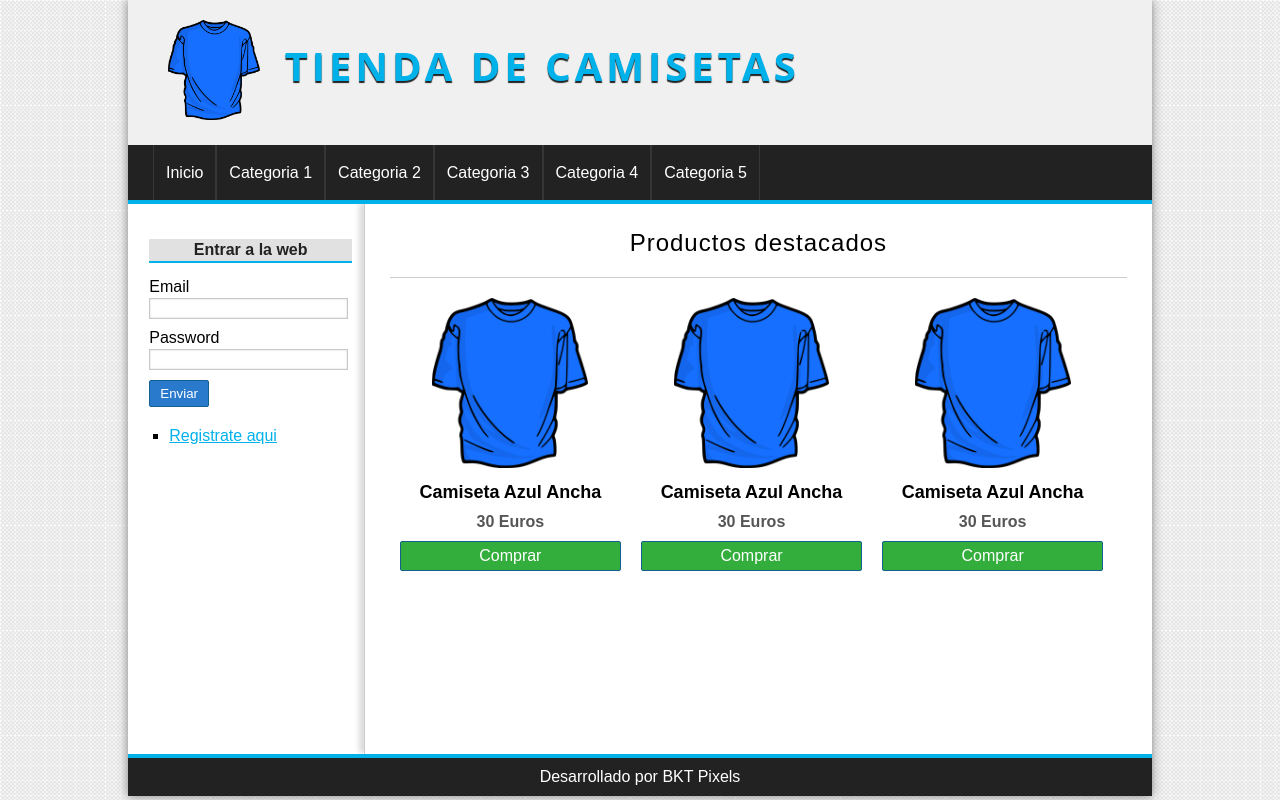
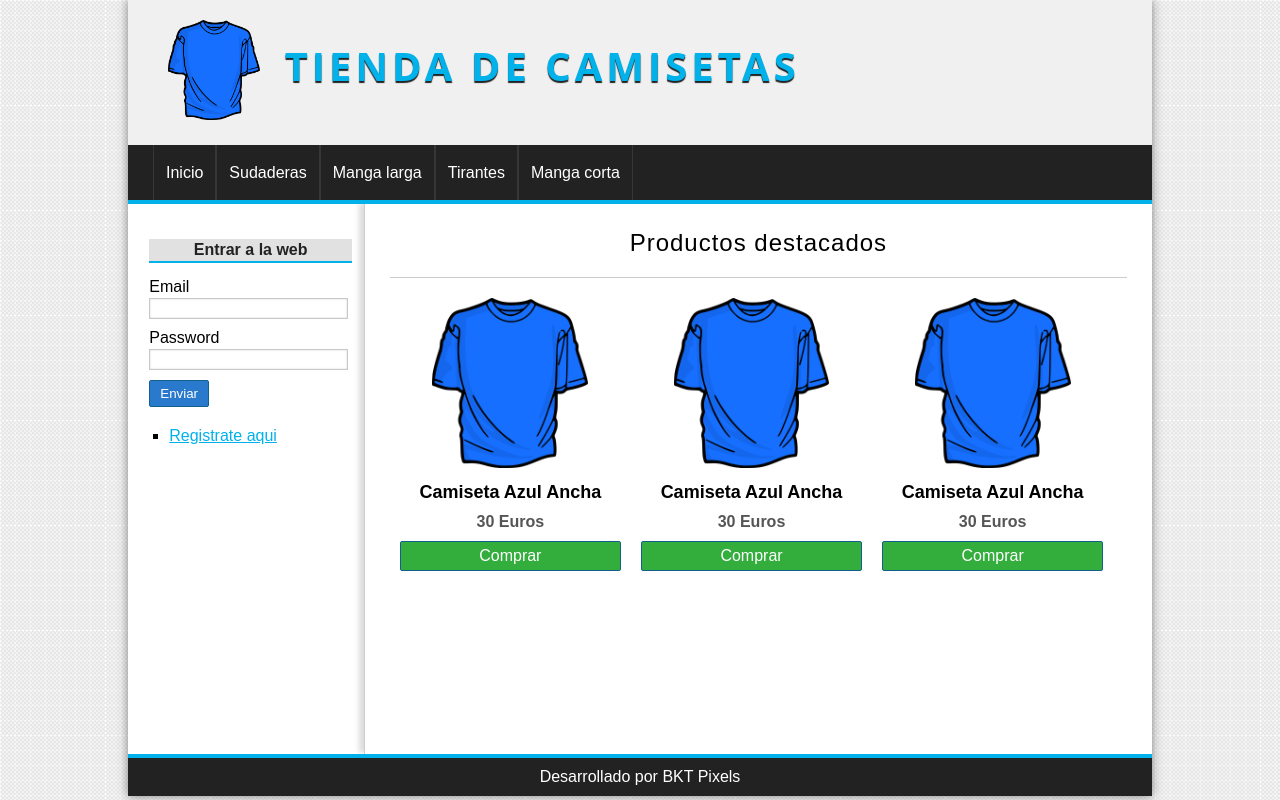
Before and after one commit to brianmazzocchi/Tienda-Master-PHP-MVC, a PHP site: page /27/ in a window 1280 px wide. Run offline with PHP 8.4, Linux system fonts and the light colour scheme; data comes from the database, SQL or seed files in the repository.

Commit message:
Categorias done

```diff
--- a/views/layout/header.php
+++ b/views/layout/header.php
@@ -21,6 +21,7 @@
         </header>
 
         <!-- Menu -->
+        <?php $categorias = Utils::showCategorias(); ?>
         <nav id="menu">
             <ul>
                 <li>
@@ -28,31 +29,11 @@
                         Inicio
                     </a>
                 </li>
-                <li>
-                    <a href="#">
-                        Categoria 1
-                    </a>
-                </li>
-                <li>
-                    <a href="#">
-                        Categoria 2
-                    </a>
-                </li>
-                <li>
-                    <a href="#">
-                        Categoria 3
-                    </a>
-                </li>
-                <li>
-                    <a href="#">
-                        Categoria 4
-                    </a>
-                </li>
-                <li>
-                    <a href="#">
-                        Categoria 5
-                    </a>
-                </li>
+                <?php while($cat = $categorias->fetch_object()): ?>
+                    <li>
+                        <a href="#"><?=$cat->nombre?></a>
+                    </li>
+                <?php endwhile; ?>
             </ul>
         </nav>
 
```
